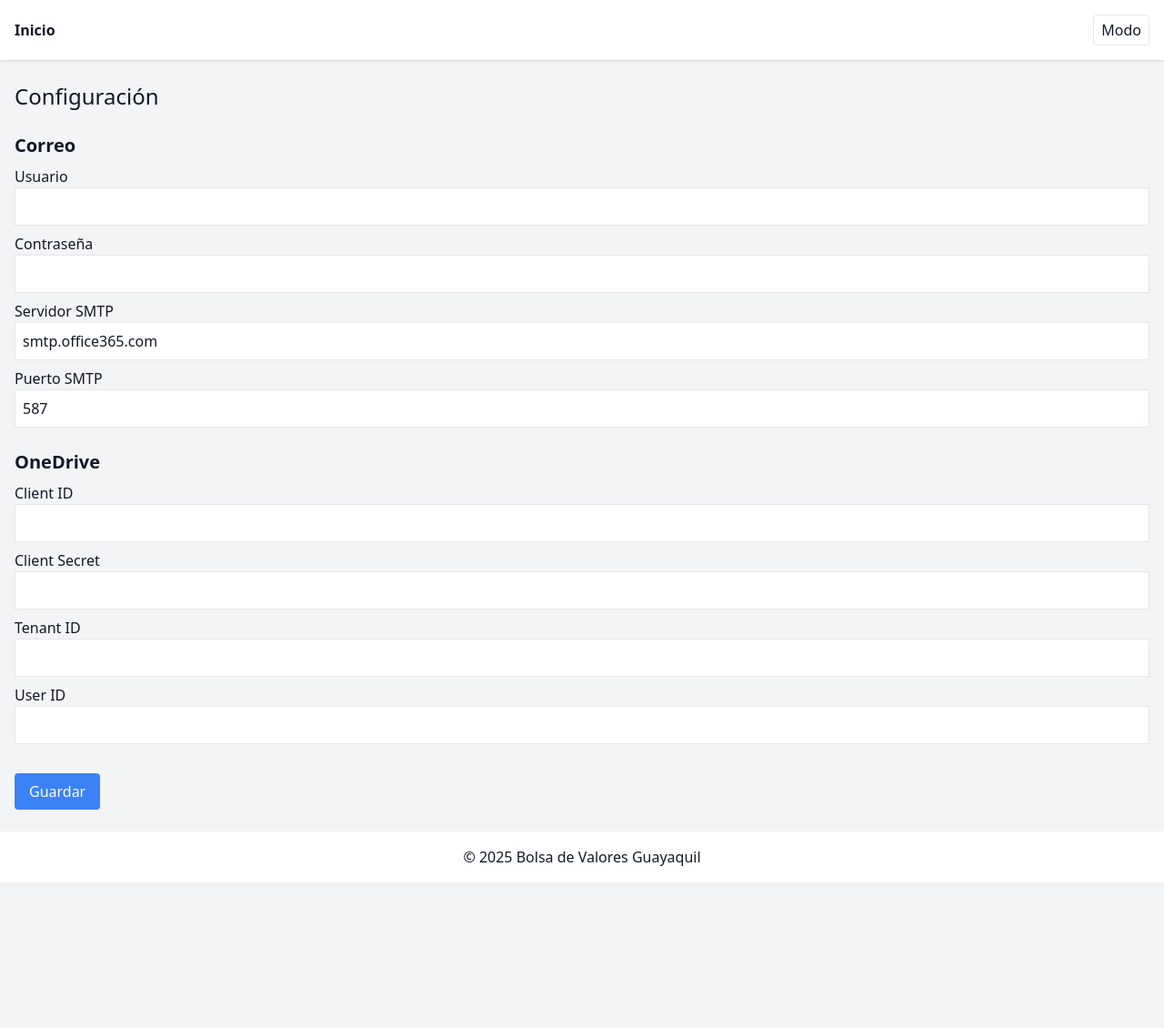
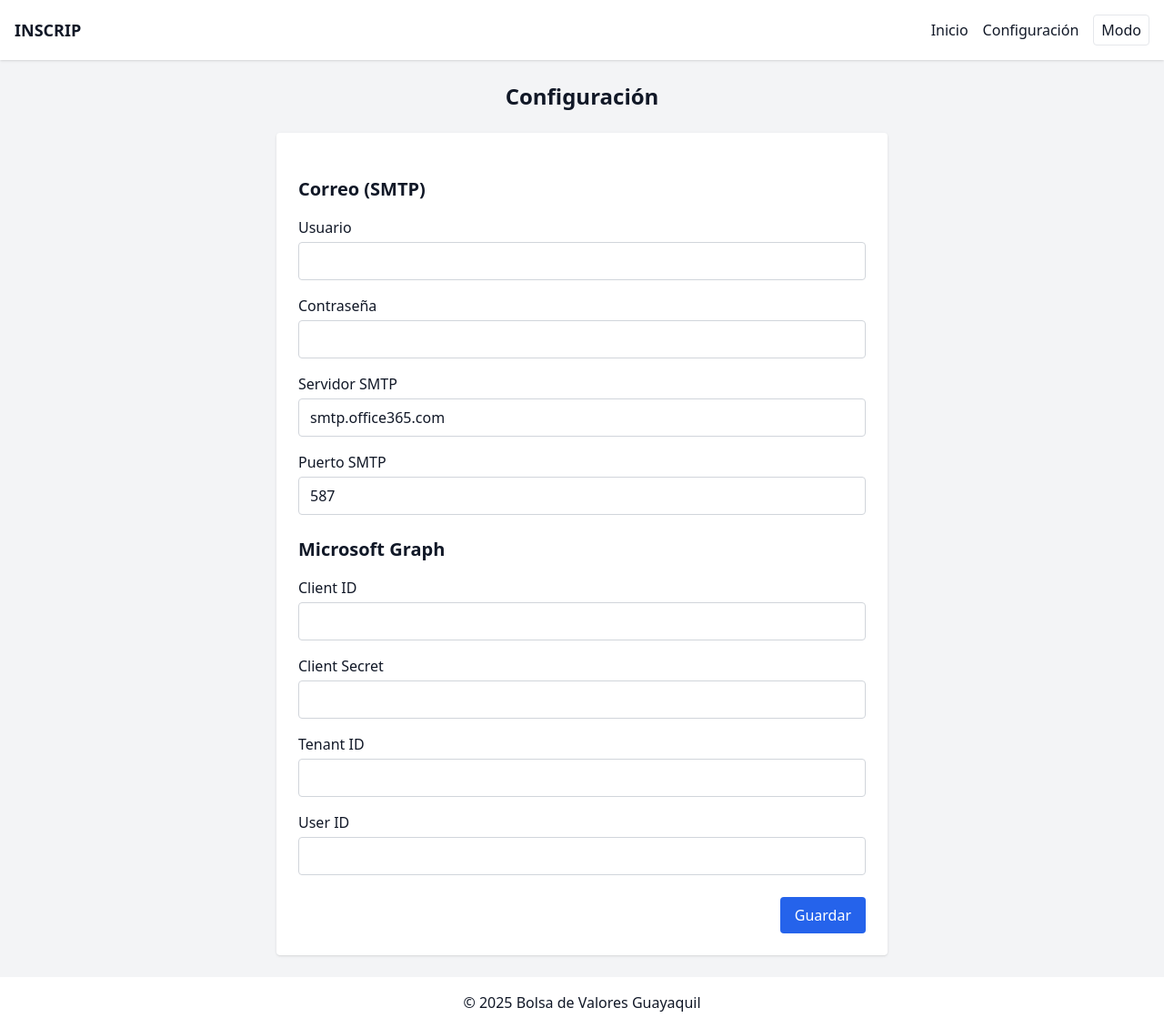
Before and after one commit to AdminBVG/INSCRIP, a Django app: page /admin/settings in a window 1280 px wide. Shown: the whole page at 91% size. Before the commit the page ends 970 px from the top, so only its background shows below. Run offline with Django 4.2, Linux system fonts and the light colour scheme; the visitor is signed in with stand-in values (Sample User, id 1); data that the repository does not hold is empty; some libraries are stand-ins or nearby versions.

Commit message:
Improve minimal UI and expose Graph settings

```diff
--- a/templates/base.html
+++ b/templates/base.html
@@ -11,10 +11,14 @@
 <body class="bg-gray-100 dark:bg-gray-900 text-gray-900 dark:text-gray-100 min-h-screen flex flex-col">
   <nav class="bg-white dark:bg-gray-800 shadow mb-6">
     <div class="container mx-auto px-4 py-4 flex justify-between items-center">
-      <div class="space-x-4">
-        <a href="{% url 'index' %}" class="font-semibold hover:underline">Inicio</a>
+      <a href="{% url 'index' %}" class="text-lg font-semibold">INSCRIP</a>
+      <div class="flex items-center space-x-4">
+        <a href="{% url 'index' %}" class="hover:underline">Inicio</a>
+        {% if request.user.is_staff %}
+          <a href="{% url 'settings' %}" class="hover:underline">Configuración</a>
+        {% endif %}
+        <button id="toggleDark" class="px-2 py-1 border rounded" aria-label="Cambiar modo">Modo</button>
       </div>
-      <button id="toggleDark" class="px-2 py-1 border rounded">Modo</button>
     </div>
   </nav>
   <main class="container mx-auto px-4 flex-1">
--- a/templates/settings.html
+++ b/templates/settings.html
@@ -2,47 +2,57 @@
 {% block title %}Configuración{% endblock %}
 
 {% block content %}
-<h1 class="text-2xl mb-4">Configuración</h1>
-<form method="post" class="space-y-6">
+<h1 class="text-2xl font-bold mb-6 text-center">Configuración</h1>
+<form method="post" class="max-w-2xl mx-auto bg-white dark:bg-gray-800 p-6 rounded shadow space-y-6">
   {% csrf_token %}
-  <div>
-    <h2 class="text-xl font-semibold mb-2">Correo</h2>
-    <div class="mb-2">
-      <label class="block">Usuario</label>
-      <input type="text" name="mail_user" value="{{ settings.mail.mail_user }}" class="border p-2 w-full" />
+  <div class="space-y-4">
+    <h2 class="text-xl font-semibold">Correo (SMTP)</h2>
+    <div>
+      <label class="block mb-1">Usuario</label>
+      <input type="text" name="mail_user" value="{{ settings.mail.mail_user }}"
+             class="w-full border border-gray-300 dark:border-gray-700 rounded px-3 py-2 focus:outline-none focus:ring-2 focus:ring-blue-500" />
     </div>
-    <div class="mb-2">
-      <label class="block">Contraseña</label>
-      <input type="password" name="mail_password" value="{{ settings.mail.mail_password }}" class="border p-2 w-full" />
+    <div>
+      <label class="block mb-1">Contraseña</label>
+      <input type="password" name="mail_password" value="{{ settings.mail.mail_password }}"
+             class="w-full border border-gray-300 dark:border-gray-700 rounded px-3 py-2 focus:outline-none focus:ring-2 focus:ring-blue-500" />
     </div>
-    <div class="mb-2">
-      <label class="block">Servidor SMTP</label>
-      <input type="text" name="smtp_host" value="{{ settings.mail.smtp_host }}" class="border p-2 w-full" />
+    <div>
+      <label class="block mb-1">Servidor SMTP</label>
+      <input type="text" name="smtp_host" value="{{ settings.mail.smtp_host }}"
+             class="w-full border border-gray-300 dark:border-gray-700 rounded px-3 py-2 focus:outline-none focus:ring-2 focus:ring-blue-500" />
     </div>
-    <div class="mb-2">
-      <label class="block">Puerto SMTP</label>
-      <input type="number" name="smtp_port" value="{{ settings.mail.smtp_port }}" class="border p-2 w-full" />
+    <div>
+      <label class="block mb-1">Puerto SMTP</label>
+      <input type="number" name="smtp_port" value="{{ settings.mail.smtp_port }}"
+             class="w-full border border-gray-300 dark:border-gray-700 rounded px-3 py-2 focus:outline-none focus:ring-2 focus:ring-blue-500" />
     </div>
   </div>
-  <div>
-    <h2 class="text-xl font-semibold mb-2">OneDrive</h2>
-    <div class="mb-2">
-      <label class="block">Client ID</label>
-      <input type="text" name="client_id" value="{{ settings.onedrive.client_id }}" class="border p-2 w-full" />
+  <div class="space-y-4">
+    <h2 class="text-xl font-semibold">Microsoft Graph</h2>
+    <div>
+      <label class="block mb-1">Client ID</label>
+      <input type="text" name="client_id" value="{{ settings.onedrive.client_id }}"
+             class="w-full border border-gray-300 dark:border-gray-700 rounded px-3 py-2 focus:outline-none focus:ring-2 focus:ring-blue-500" />
     </div>
-    <div class="mb-2">
-      <label class="block">Client Secret</label>
-      <input type="text" name="client_secret" value="{{ settings.onedrive.client_secret }}" class="border p-2 w-full" />
+    <div>
+      <label class="block mb-1">Client Secret</label>
+      <input type="text" name="client_secret" value="{{ settings.onedrive.client_secret }}"
+             class="w-full border border-gray-300 dark:border-gray-700 rounded px-3 py-2 focus:outline-none focus:ring-2 focus:ring-blue-500" />
     </div>
-    <div class="mb-2">
-      <label class="block">Tenant ID</label>
-      <input type="text" name="tenant_id" value="{{ settings.onedrive.tenant_id }}" class="border p-2 w-full" />
+    <div>
+      <label class="block mb-1">Tenant ID</label>
+      <input type="text" name="tenant_id" value="{{ settings.onedrive.tenant_id }}"
+             class="w-full border border-gray-300 dark:border-gray-700 rounded px-3 py-2 focus:outline-none focus:ring-2 focus:ring-blue-500" />
     </div>
-    <div class="mb-2">
-      <label class="block">User ID</label>
-      <input type="text" name="user_id" value="{{ settings.onedrive.user_id }}" class="border p-2 w-full" />
+    <div>
+      <label class="block mb-1">User ID</label>
+      <input type="text" name="user_id" value="{{ settings.onedrive.user_id }}"
+             class="w-full border border-gray-300 dark:border-gray-700 rounded px-3 py-2 focus:outline-none focus:ring-2 focus:ring-blue-500" />
     </div>
   </div>
-  <button type="submit" class="px-4 py-2 bg-blue-500 text-white rounded">Guardar</button>
+  <div class="text-right">
+    <button type="submit" class="px-4 py-2 bg-blue-600 text-white rounded hover:bg-blue-700">Guardar</button>
+  </div>
 </form>
 {% endblock %}
```
Also changed, not shown: templates/form.html (+13 -8 lines), templates/index.html (+7 -4 lines).
